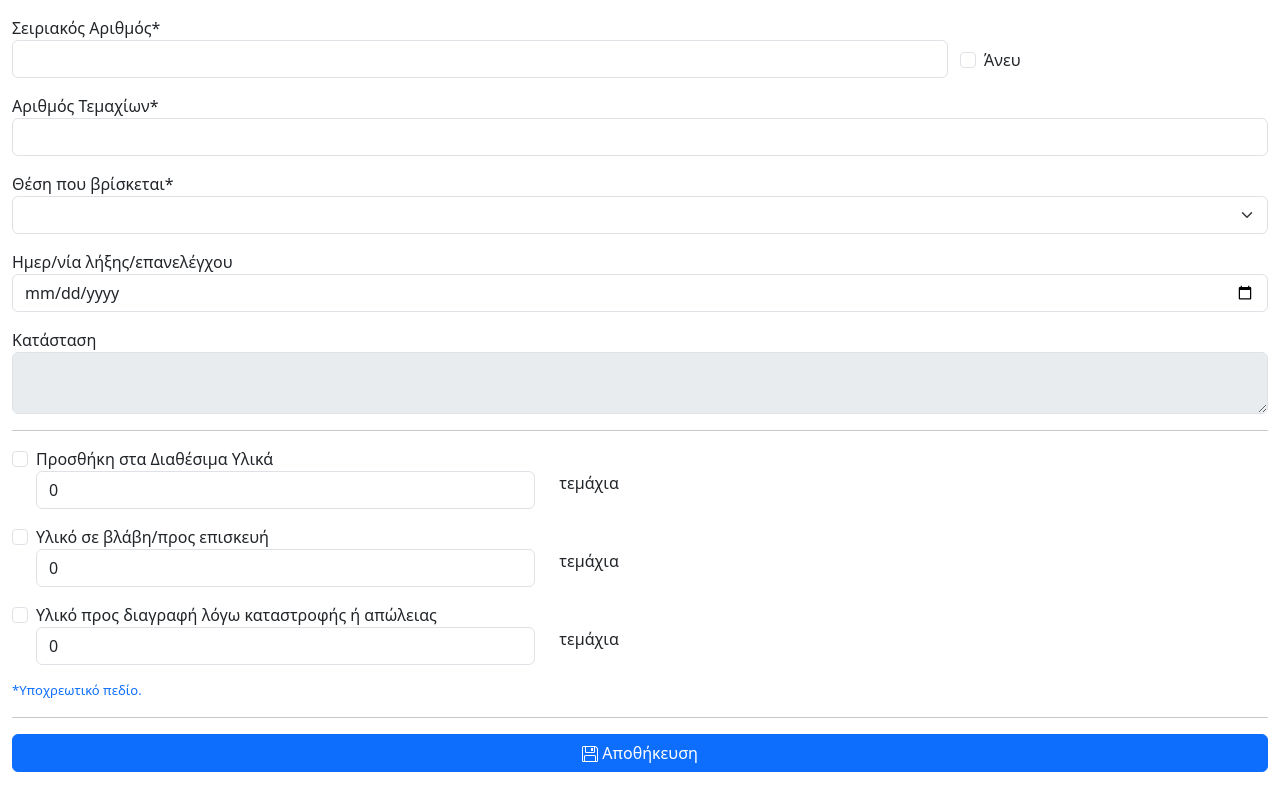
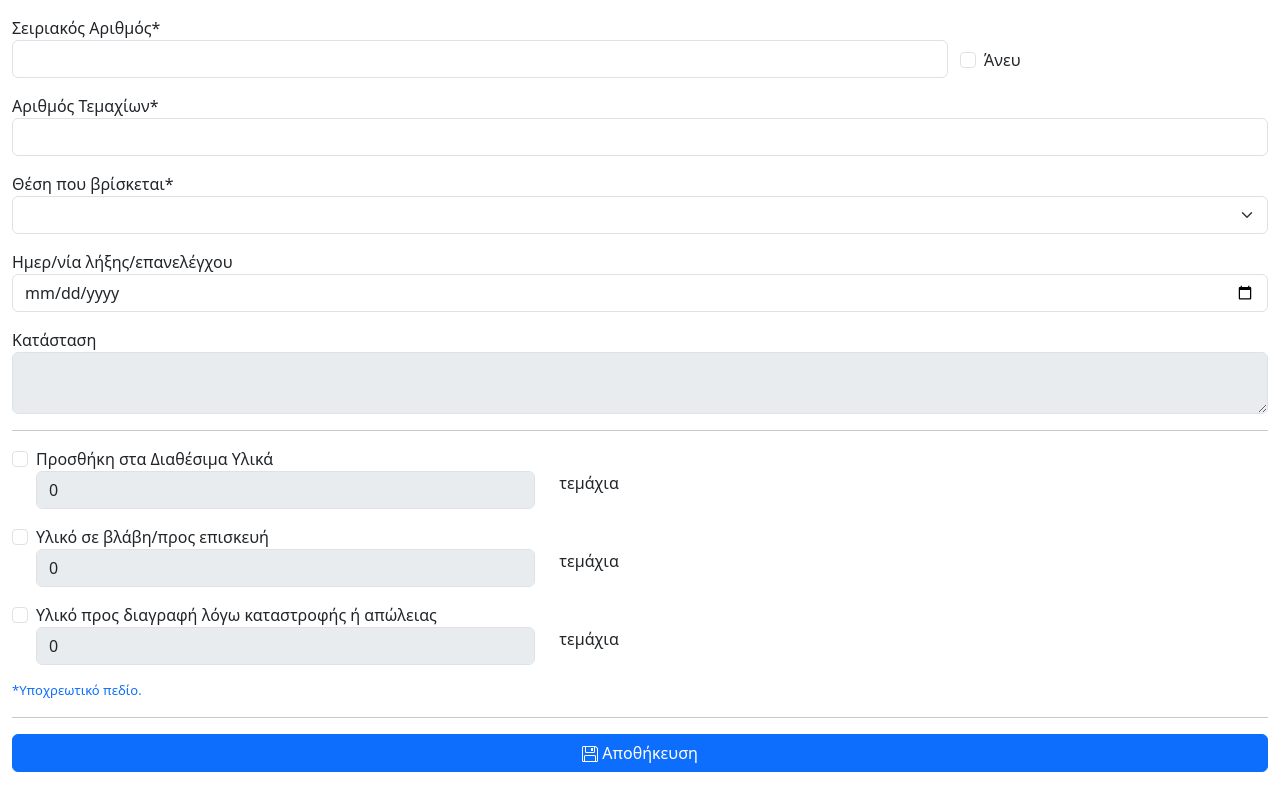
Before and after one commit to happyDebugging/hrt-mg-warehouse, an Angular app: page /water/material-lines/item in a window 1280 px wide. Shown: the part 519-1307 px from the top of the page. Built offline with nearby package versions, Linux system fonts and the light colour scheme; no server answers; sample sign-in values are in the browser's storage.

Commit message:
Disable available, damaged and deleted quantity insert if checkbox is not checked.

```diff
--- a/src/app/material-details/material-details.component.html
+++ b/src/app/material-details/material-details.component.html
@@ -148,7 +148,7 @@
                     <div class="col-5">
                         <input type="text" class="form-control" id="availableMaterialQuantity"
                             name="availableMaterialQuantity" [(ngModel)]="availableMaterialQuantity"
-                            (keyup)="CheckInputMax(availableMaterialQuantity)" required>
+                            (keyup)="CheckInputMax(availableMaterialQuantity)" [disabled]="!isAvailableMaterialCheckboxChecked" required>
                     </div>
                     <div class="col-2">
                         τεμάχια
@@ -167,7 +167,7 @@
                 <div class="row">
                     <div class="col-5">
                         <input type="text" class="form-control" id="damagedMaterialQuantity" name="damagedMaterialQuantity"
-                            [(ngModel)]="damagedMaterialQuantity" (keyup)="CheckInputMax(damagedMaterialQuantity)" required>
+                            [(ngModel)]="damagedMaterialQuantity" (keyup)="CheckInputMax(damagedMaterialQuantity)" [disabled]="!isDamagedMaterialCheckboxChecked" required>
                     </div>
                     <div class="col-2">
                         τεμάχια
@@ -186,7 +186,7 @@
                 <div class="row">
                     <div class="col-5">
                         <input type="text" class="form-control" id="deletedMaterialQuantity" name="deletedMaterialQuantity"
-                            [(ngModel)]="deletedMaterialQuantity" (keyup)="CheckInputMax(deletedMaterialQuantity)" required>
+                            [(ngModel)]="deletedMaterialQuantity" (keyup)="CheckInputMax(deletedMaterialQuantity)" [disabled]="!isDeletedMaterialCheckboxChecked" required>
                     </div>
                     <div class="col-2">
                         τεμάχια
--- a/src/app/material-details/material-details.component.ts
+++ b/src/app/material-details/material-details.component.ts
@@ -174,7 +174,7 @@ export class MaterialDetailsComponent {
     // if (this.isMaterialAvailable == true) {
     //   this.isAvailableMaterialCheckboxChecked = false;
     // } else {
-    //   this.isAvailableMaterialCheckboxChecked = !this.isAvailableMaterialCheckboxChecked;
+       this.isAvailableMaterialCheckboxChecked = !this.isAvailableMaterialCheckboxChecked;
     // }
 
   }
@@ -187,7 +187,7 @@ export class MaterialDetailsComponent {
     // if (this.isMaterialDamaged == true) {
     //   this.isDamagedMaterialCheckboxChecked = false;
     // } else {
-    //   this.isDamagedMaterialCheckboxChecked = !this.isDamagedMaterialCheckboxChecked;
+       this.isDamagedMaterialCheckboxChecked = !this.isDamagedMaterialCheckboxChecked;
     // }
 
   }
@@ -200,7 +200,7 @@ export class MaterialDetailsComponent {
     // if (this.isMaterialDeleted == true) {
     //   this.isDeletedMaterialCheckboxChecked = false;
     // } else {
-    //   this.isDeletedMaterialCheckboxChecked = !this.isDeletedMaterialCheckboxChecked;
+       this.isDeletedMaterialCheckboxChecked = !this.isDeletedMaterialCheckboxChecked;
     // }
 
   }
```
